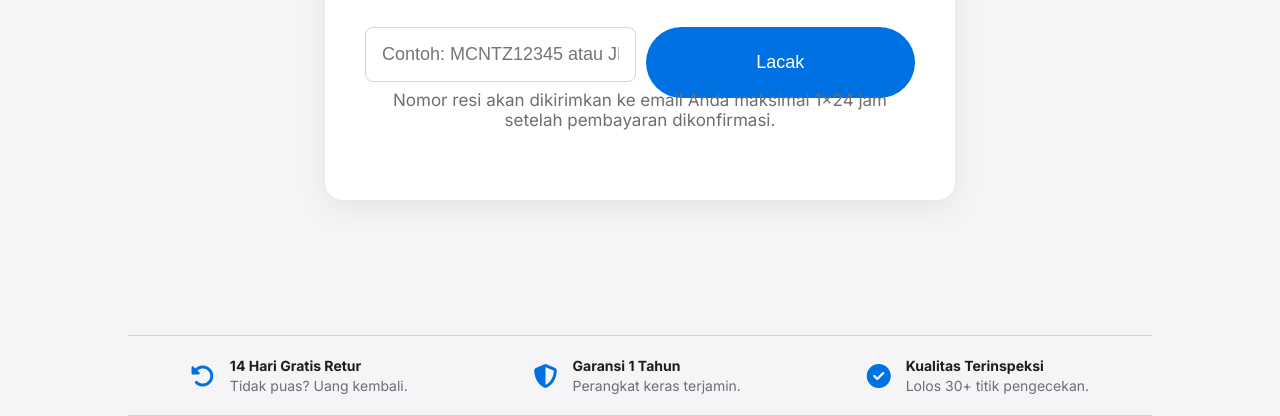
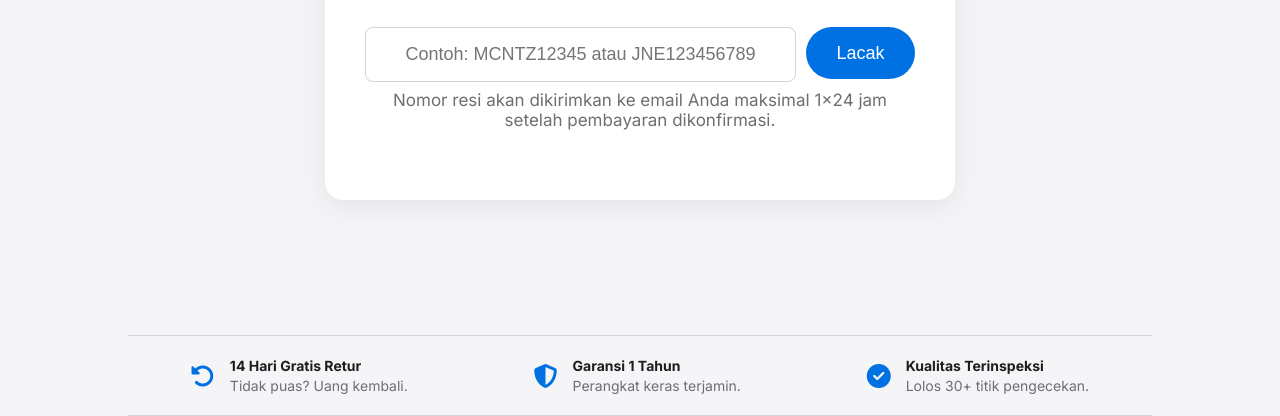
Before and after one commit to 4fiff/devmacintoz, a plain HTML site: page lacak-pesanan.html in a window 1280 px wide. Shown: the part 384-800 px from the top of the page. Drawn offline with Linux system fonts and the light colour scheme.

Commit message:
Add files via upload

```diff
--- a/lacak-pesanan.html
+++ b/lacak-pesanan.html
@@ -61,7 +61,7 @@
             <p>Masukkan nomor pesanan atau nomor resi Anda untuk melihat status pengiriman.</p>
             <div class="track-order-form">
                 <input type="text" id="tracking-input" class="input-field" placeholder="Contoh: MCNTZ12345 atau JNE123456789">
-                <button id="track-btn" class="button">Lacak</button>
+                <button id="track-btn" class="button" style="height: 52px; width: 132px;">Lacak</button>
             </div>
             <p class="form-note">Nomor resi akan dikirimkan ke email Anda maksimal 1x24 jam setelah pembayaran dikonfirmasi.</p>
         </div>
```
